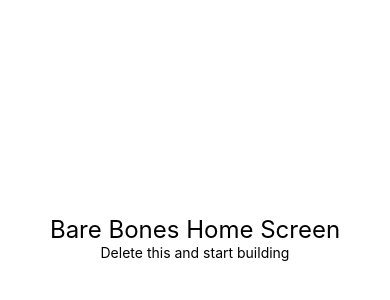
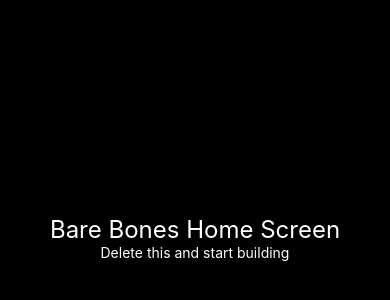
Before and after one commit to PaulHaze/expo-navigation-starter, a React Native app: screen / in a window 390 px wide. Shown: the part 184-484 px from the top of the page. Built offline with nearby package versions, Linux system fonts and the light colour scheme.

Commit message:
eslint config updates

```diff
--- a/package.json
+++ b/package.json
@@ -28,6 +28,8 @@
     "react": "18.2.0",
     "react-native": "0.73.2",
     "react-native-reanimated": "~3.6.2",
+    "react-native-safe-area-context": "4.8.2",
+    "react-native-screens": "~3.29.0",
     "typescript": "^5.3.3"
   },
   "devDependencies": {
--- a/src/screens/Home.tsx
+++ b/src/screens/Home.tsx
@@ -1,3 +1,4 @@
+/* eslint-disable react-native/sort-styles */
 import { StatusBar } from 'expo-status-bar';
 import { StyleSheet, Text, View } from 'react-native';
 
@@ -6,8 +7,10 @@ import { BASE } from '@/styles/globalStyles';
 export function HomeScreen() {
   return (
     <View style={styles.container}>
-      <Text style={styles.headerText}>Bare Bones Home Screen</Text>
-      <Text>Delete this and start building</Text>
+      <Text style={[styles.headerText, styles.textColor]}>
+        Bare Bones Home Screen
+      </Text>
+      <Text style={styles.textColor}>Delete this and start building</Text>
       <StatusBar style="auto" />
     </View>
   );
@@ -16,9 +19,12 @@ export function HomeScreen() {
 const styles = StyleSheet.create({
   container: {
     alignItems: 'center',
-    backgroundColor: BASE.COLORS.WHITE,
+    backgroundColor: BASE.COLORS.BLACK,
     flex: 1,
     justifyContent: 'center',
+  },
+  textColor: {
+    color: BASE.COLORS.WHITE,
   },
   headerText: {
     fontSize: 24,
```
Also changed, not shown: .eslintrc.js, 1 other file (tests, documents, lock files or other folders).
